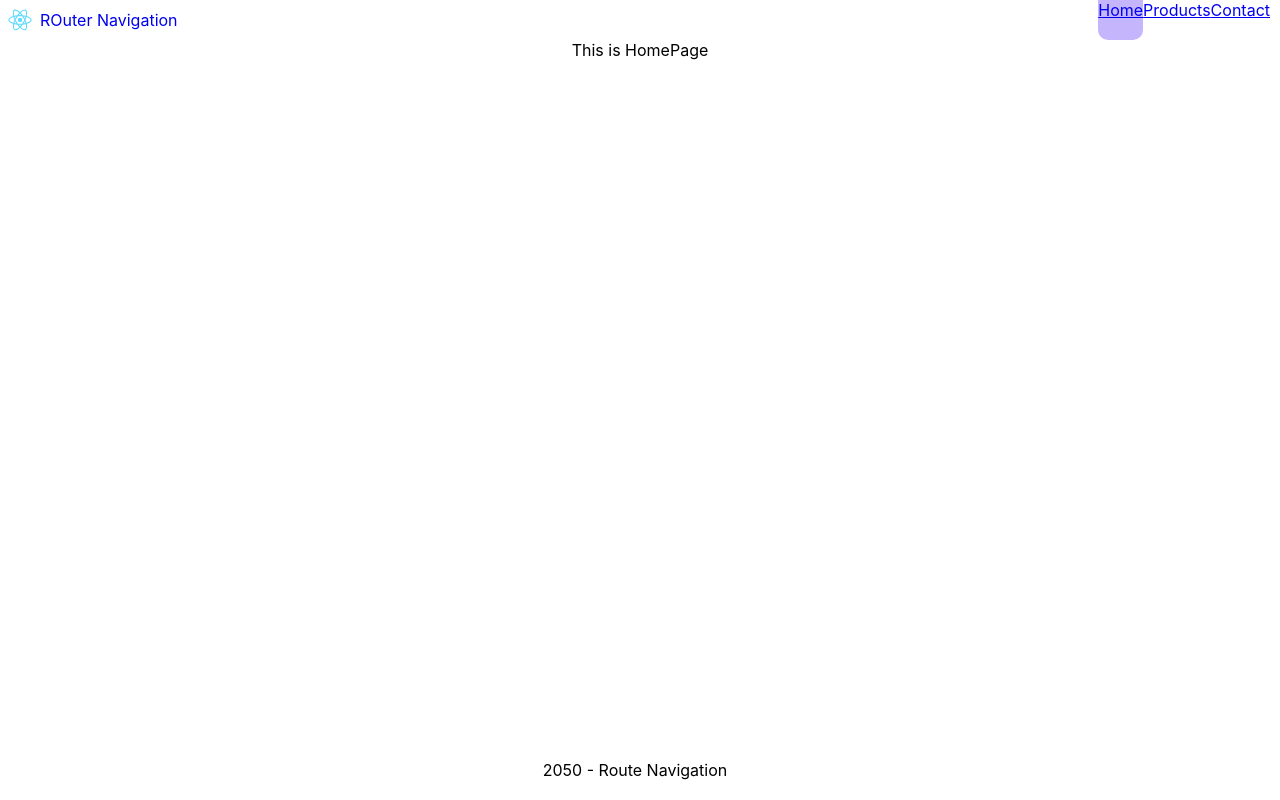
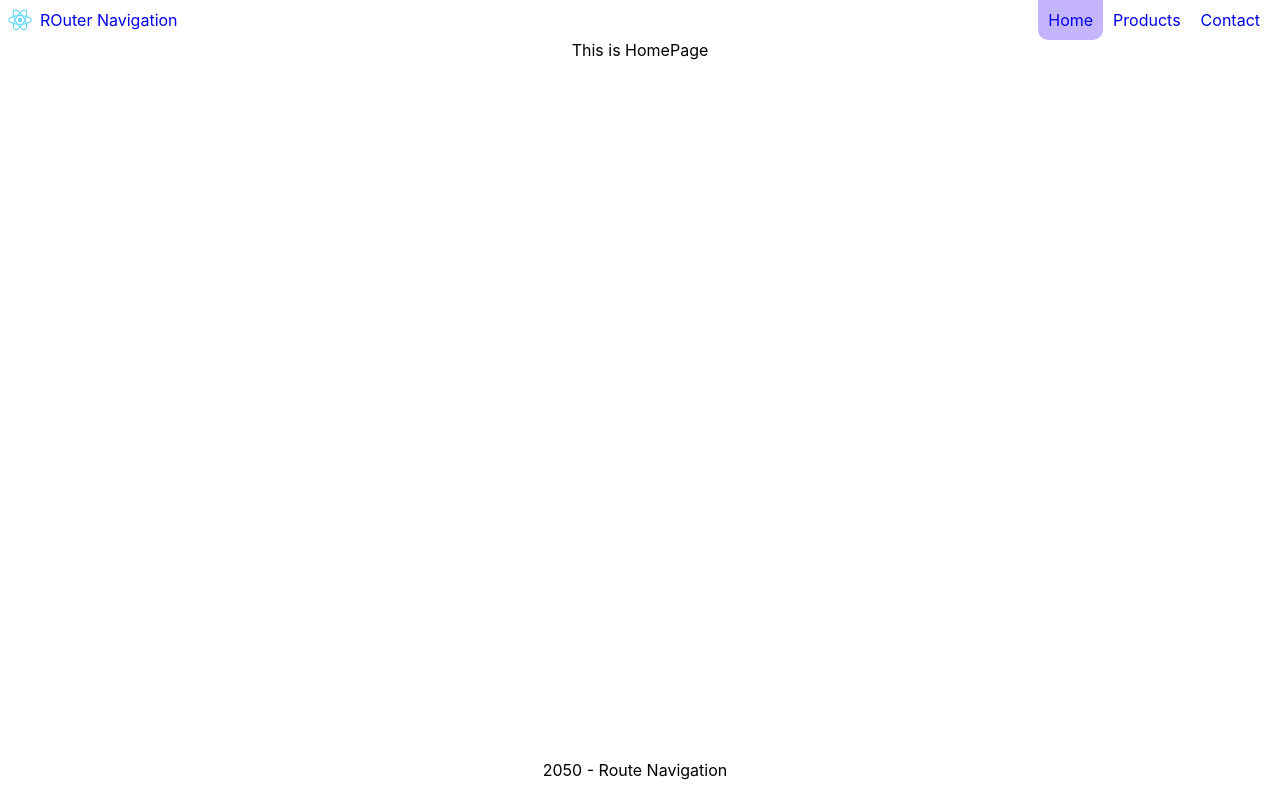
Before and after one commit to anshul-bheniye/react-router-practice, a React (Create React App) app: page / in a window 1280 px wide. Built offline with nearby package versions, Linux system fonts and the light colour scheme.

Commit message:
set class to nav elements

```diff
--- a/src/components/Header.js
+++ b/src/components/Header.js
@@ -9,9 +9,9 @@ export const Header = () => {
         <span>ROuter Navigation</span>
       </Link>
       <nav>
-        <NavLink to='/'>Home</ NavLink>
-        <NavLink to='/products'>Products</ NavLink>
-        <NavLink to='/contact'>Contact</ NavLink>
+        <NavLink to='/' className='nav-item' end>Home</ NavLink>
+        <NavLink to='/products' className='nav-item' end>Products</ NavLink>
+        <NavLink to='/contact' className='nav-item' end>Contact</ NavLink>
       </nav>
     </div>
   )
```
